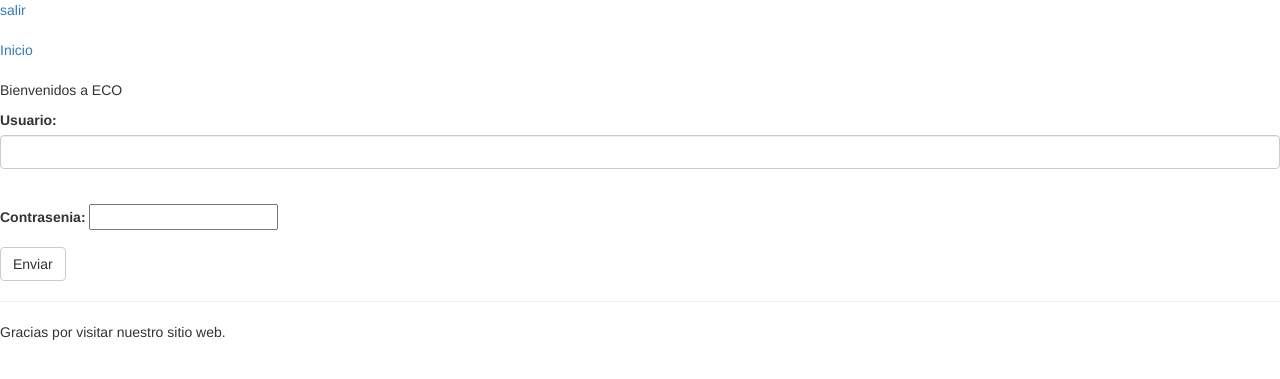
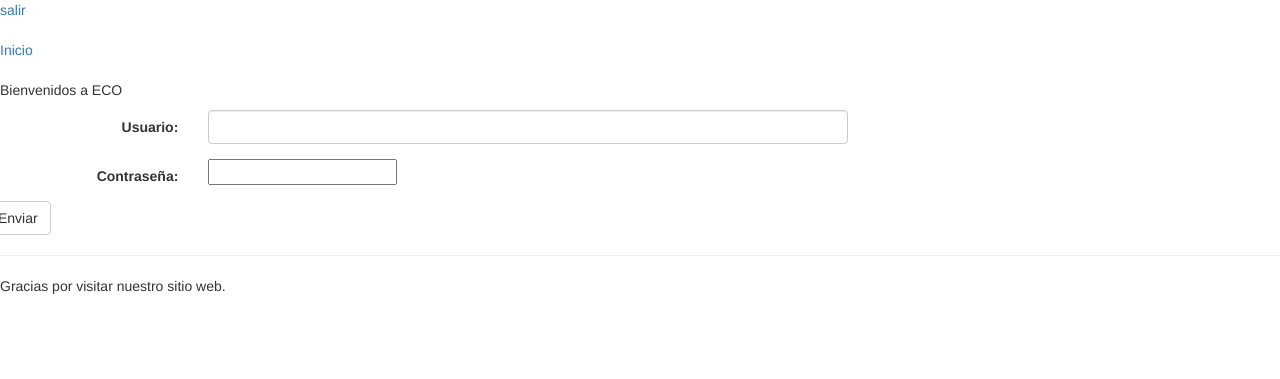
Before and after one commit to j-j94/salaBelleza, a Django app: page / in a window 1280 px wide. Shown: the top 379 px of the page. Run offline with Django 3.2, Linux system fonts and the light colour scheme; some libraries are stand-ins or nearby versions.

Commit message:
bootstrap bienvenida

```diff
--- a/salonBelleza/salonBelleza/templates/base.html
+++ b/salonBelleza/salonBelleza/templates/base.html
@@ -6,7 +6,7 @@
   <script src="https://ajax.googleapis.com/ajax/libs/jquery/3.1.1/jquery.min.js"></script>
   <script src="https://maxcdn.bootstrapcdn.com/bootstrap/3.3.7/js/bootstrap.min.js"></script>
   <script src="https://cdn.datatables.net/1.10.15/js/jquery.dataTables.min.js"></script>
-  <link rel="stylesheet" type="text/css" href="https://cdn.datatables.net/1.10.15/css/jquery.dataTables.min.css"></script>
+  <link rel="stylesheet" type="text/css" href="https://cdn.datatables.net/1.10.15/css/jquery.dataTables.min.css">
 
   {% block js%}{% endblock %}
     <title>{% block title %}{% endblock %}</title>
--- a/salonBelleza/salonBelleza/templates/bienvenida.html
+++ b/salonBelleza/salonBelleza/templates/bienvenida.html
@@ -6,15 +6,21 @@
 {% block title %}Bienvenida{% endblock %}
 {% block content %}
     <p>{{ mensaje }}</p>
-    <form action="/login" method="post">{%csrf_token%}
+    <div class="row">
+        <form class="form-horizontal" style="margin: center;" action="/login" method="post">{%csrf_token%}
             <div class="form-group">
-              <label for="us">Usuario: </label>
-              <input type="text" class="form-control" name="usuario" id="us" required><br>
+                <label class="control-label col-sm-2" for="us">Usuario: </label>
+                <div class="col-sm-6">
+                    <input type="text" class="form-control" name="usuario" id="us" required>
+                </div>
             </div>
             <div class="form-group">
-              <label for="con">Contrasenia: </label>
-              <input type="password" name="contrasenia" id="con" required><br>
+                <label class="control-label col-sm-2" for="con">Contraseña: </label>
+                <div class="col-sm-6">
+                    <input type="password" name="contrasenia" id="con" required>
+                </div>
             </div>
             <input type="submit" class="btn btn-default" value="Enviar"/>
         </form>
+    </div>
 {% endblock %}
```
Also changed, not shown: salonBelleza/salonBelleza/templates/newFactura.html (deleted, +0 -22 lines). Lines whose indentation alone changed are shown as unchanged.
